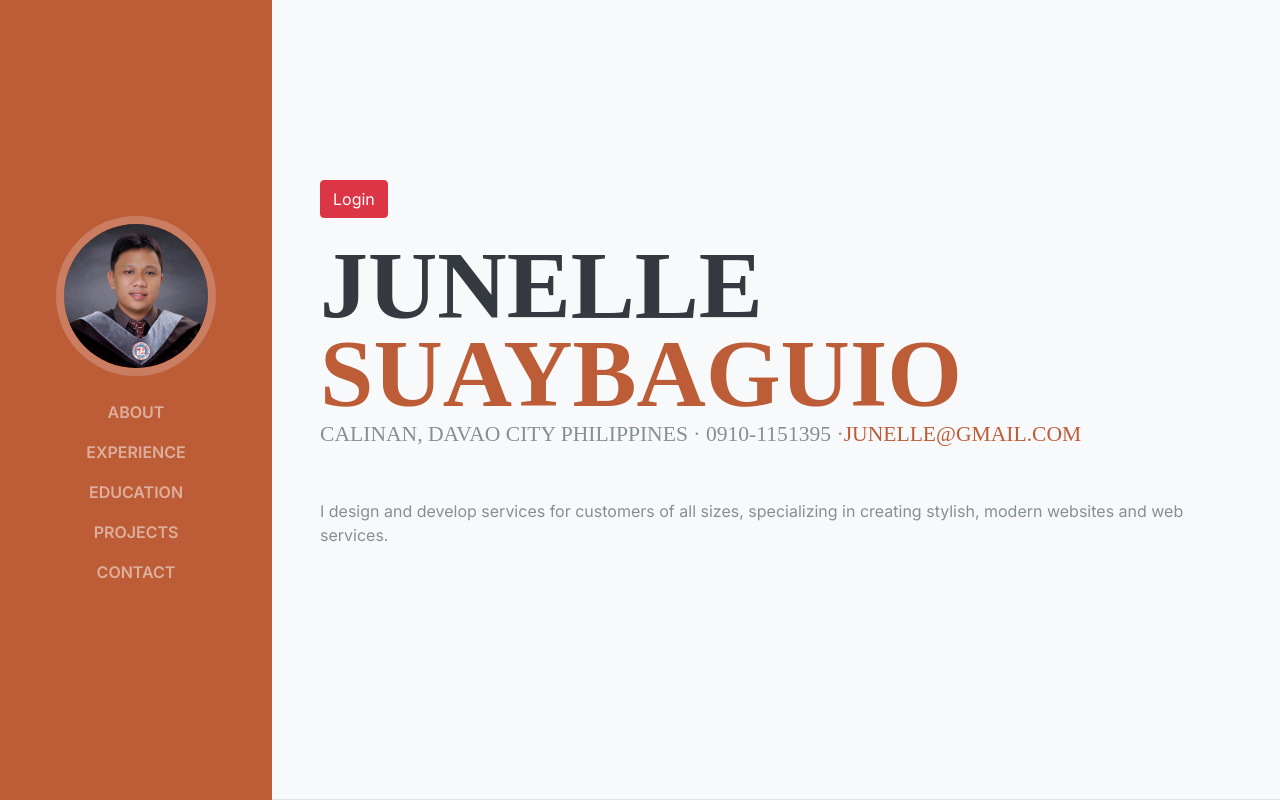
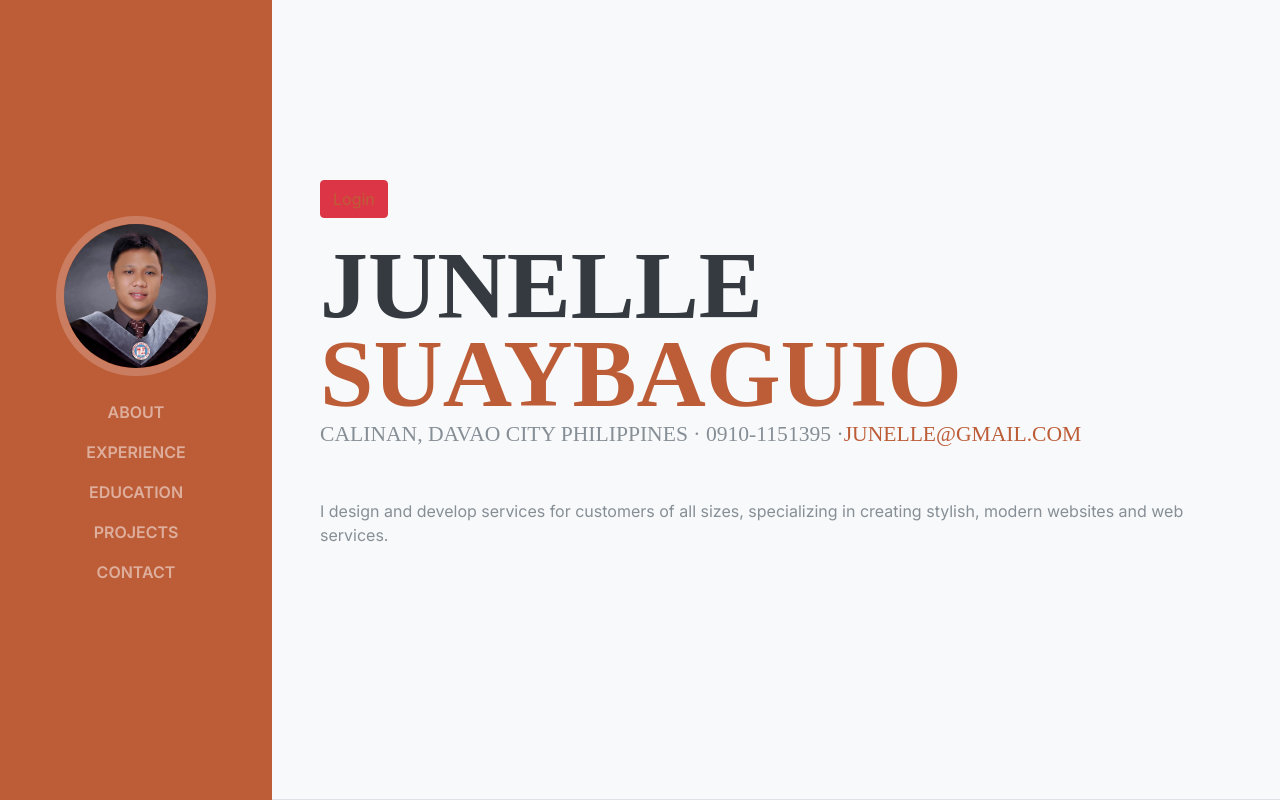
Before and after one commit to swedr13/nextJS-portfolio, a Next.js app: page / in a window 1280 px wide. Shown: the top 800 px of the page. Built offline with nearby package versions, Linux system fonts and the light colour scheme; no server answers; the database is empty; some icons are missing; a web font is replaced by a local one.

Commit message:
adding authbutton and providers
adding authBtn and providers to minimize code

```diff
--- a/app/components/LoginButton.js
+++ b/app/components/LoginButton.js
@@ -1,28 +1,14 @@
 import { useSession } from "next-auth/react"
-import Link from "next/link";
+import { LoginBtn, LogoutBtn } from "./authButton";
 
 const LoginButton = () => {
-const { data: session } = useSession();
+  const { data: session } = useSession();
 
-    return (
-      <>
-      {!session && (
-        <Link href="/api/auth/signin" passHref>
-        <button role="button" className="btn btn-danger">Login</button>
-        <br />
-        <br />
-      </Link>
-      )}
-
-      {session && (
-        <Link href="/api/auth/signout" passHref>
-        <button role="button" className="btn btn-danger">Logout</button>
-        <br />
-        <br />
-      </Link>
-      )}
+  return (
+    <>
+    {session ? <LogoutBtn /> : <LoginBtn />}
     </>
-    );
-  }
+  );
+}
 
 export default LoginButton;
--- /dev/null
+++ b/app/components/authButton.js
@@ -0,0 +1,21 @@
+import React from "react";
+import Link from "next/link";
+import { signOut } from "next-auth/react";
+
+const LogoutBtn = () => {
+  return (
+    <button role="button" className="btn btn-danger mb-4" onClick={() => signOut()}>
+      Logout
+    </button>
+  );
+}
+
+const LoginBtn = () => {
+  return (
+    <button role="button" className="btn btn-danger mb-4">
+      <Link href="/api/auth/signin">Login</Link>
+    </button>
+  );
+}
+
+export { LogoutBtn, LoginBtn };
--- a/app/layout.js
+++ b/app/layout.js
@@ -1,17 +1,20 @@
 import './globals.css'
 import { Inter } from 'next/font/google'
+import { Providers } from './providers';
 
 const inter = Inter({ subsets: ['latin'] })
 
 export const metadata = {
-  title: 'Create Next App',
-  description: 'Generated by create next app',
-}
+  title: "Junelle Suaybaguio Portfolio",
+  description: "Generated by create next app",
+};
 
 export default function RootLayout({ children }) {
   return (
     <html lang="en">
-      <body className={inter.className}>{children}</body>
+      <body className={inter.className}>
+        <Providers>{children}</Providers>
+      </body>
     </html>
-  )
+  );
 }
--- a/app/page.js
+++ b/app/page.js
@@ -60,15 +60,6 @@ const education = [
 const Home = () => {
   return (
     <>
-  <meta charSet="utf-8" />
-  <meta
-    name="viewport"
-    content="width=device-width, initial-scale=1, shrink-to-fit=no"
-  />
-  <meta name="description" content="" />
-  <meta name="author" content="" />
-  <title>Junelle Suaybaguio Portfolio</title>
-
   <link href="vendor/bootstrap/css/bootstrap.min.css" rel="stylesheet" />
   <link href="https://fonts.googleapis.com/css?family=Saira+Extra+Condensed:100,200,300,400,500,600,700,800,900" rel="stylesheet"/>
   <link href="https://fonts.googleapis.com/css?family=Open+Sans:300,300i,400,400i,600,600i,700,700i,800,800i" rel="stylesheet"/>
@@ -82,9 +73,9 @@ const Home = () => {
   <div className="container-fluid p-0">
   <section className="resume-section p-3 p-lg-5 d-flex d-column bg-light" id="about">
       <div className="my-auto">
-      <SessionProvider>
+
       <LoginButton />
-      </SessionProvider>
+
       <FullName fullName={fullName} />
       <Info info={info} />
         <About about={about} />
--- /dev/null
+++ b/app/providers.js
@@ -0,0 +1,6 @@
+'use client'
+import { SessionProvider } from "next-auth/react"
+
+export const Providers = ({children}) => {
+  return <SessionProvider>{children}</SessionProvider>
+}
```
